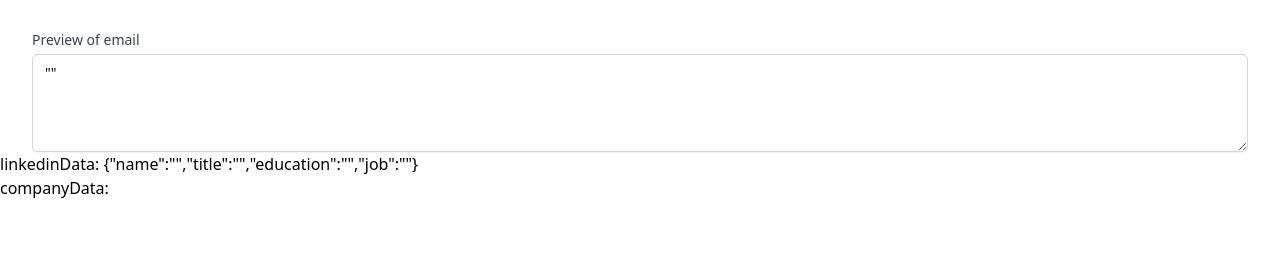
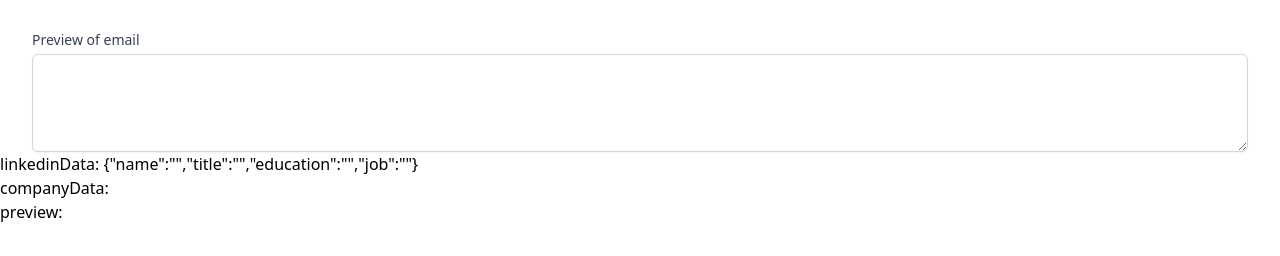
Before and after one commit to eula01/11xhotreach, a Next.js app: page /new in a window 1280 px wide. Shown: the part 330-586 px from the top of the page. Built offline with nearby package versions, Linux system fonts and the light colour scheme.

Commit message:
🥂 mvp shipped

```diff
--- a/app/new/page.tsx
+++ b/app/new/page.tsx
@@ -28,34 +28,43 @@ export default function Page() {
     e.preventDefault();
     console.log('form submitted with these inputs', inputs);
 
-    const linkedinData = await fetch('/api/getLinkedin', {
+    // get linkedin profile data
+    const linkedinReponse = await fetch('/api/getLinkedin', {
       method: 'POST',
       headers: {
         'Content-Type': 'application/json',
       },
       body: JSON.stringify(inputs.linkedin),
     });
+    let linkedinReponseJson = await linkedinReponse.json();
+    setLinkedinData(linkedinReponseJson);
 
-    const linkedin = await linkedinData.json();
-    setLinkedinData(linkedin);
-
-    const companyData = await fetch('/api/getCompany', {
+    // get company summary data
+    const companyReponse = await fetch('/api/getCompany', {
       method: 'POST',
       headers: {
         'Content-Type': 'application/json',
       },
       body: JSON.stringify(inputs.company),
     });
+    let companyReponseJson = await companyReponse.json();
+    setCompanyData(companyReponseJson.body);
 
-    const company = await companyData.json();
-    setCompanyData(company.body);
-
-    const data = {
-      linkedin,
-      company,
-    };
-
-    console.log('data', data);
+    // get email body
+    const preview = await fetch('/api/createEmail', {
+      method: 'POST',
+      headers: {
+        'Content-Type': 'application/json',
+      },
+      body: JSON.stringify({
+        name: linkedinData.name,
+        title: linkedinData.title,
+        job: linkedinData.job,
+        company: companyData,
+      }),
+    });
+    let previewResponse = await preview.json();
+    setPreview(previewResponse.body.trim());
   };
 
   return (
@@ -133,7 +142,7 @@ export default function Page() {
         </form>
         <div className="mt-8">
           <label
-            htmlFor="comment"
+            htmlFor="preview"
             className="block text-sm font-medium text-gray-700"
           >
             Preview of email
@@ -141,9 +150,9 @@ export default function Page() {
           <div className="mt-1">
             <textarea
               rows={4}
-              name="comment"
-              id="comment"
-              value={JSON.stringify(preview, null, 2)}
+              name="preview"
+              id="preview"
+              value={preview}
               className="shadow-sm focus:ring-indigo-500 focus:border-indigo-500 block w-full sm:text-sm border-gray-300 rounded-md"
               defaultValue={''}
             />
@@ -154,6 +163,8 @@ export default function Page() {
         linkedinData: {JSON.stringify(linkedinData)}
         <br />
         companyData: {companyData}
+        <br />
+        preview: {preview}
       </div>
     </main>
   );
--- /dev/null
+++ b/pages/api/createEmail.ts
@@ -0,0 +1,44 @@
+import type { NextApiRequest, NextApiResponse } from 'next';
+import puppeteer from 'puppeteer';
+import { Configuration, OpenAIApi } from 'openai';
+import { PrismaClient } from '@prisma/client';
+
+// define api clients outside of handler to avoid creating new clients for each request
+const prisma = new PrismaClient();
+
+const configuration = new Configuration({
+  apiKey: process.env.OPENAI_API_SECRET,
+});
+const openai = new OpenAIApi(configuration);
+
+export default async function handler(
+  req: NextApiRequest,
+  res: NextApiResponse
+) {
+  let { name, title, job, company } = req.body;
+  let prompt = `
+  Write a personalized cold email to ${name}, who is a ${title} at ${job}, and explain the benefits of using a fully automated sales development representative worker, and how it can deliver value to their company. Benefits include 24/7 availability, low cost, and relevant personalization. Keep it short, and include a call to action at the end.
+
+  Here is more inforamtion about ${name}'s company:
+
+  ${company}`;
+
+  const completion = await openai.createCompletion({
+    model: 'text-davinci-003',
+    prompt,
+    max_tokens: 1000,
+  });
+
+  console.log(completion.data.choices[0].text);
+
+  await prisma.outreach.create({
+    data: {
+      name,
+      email: req.body.email || null,
+      body: completion.data.choices[0].text,
+      got_reply: false,
+    },
+  });
+
+  res.status(200).json({ body: completion.data.choices[0].text });
+}
```
